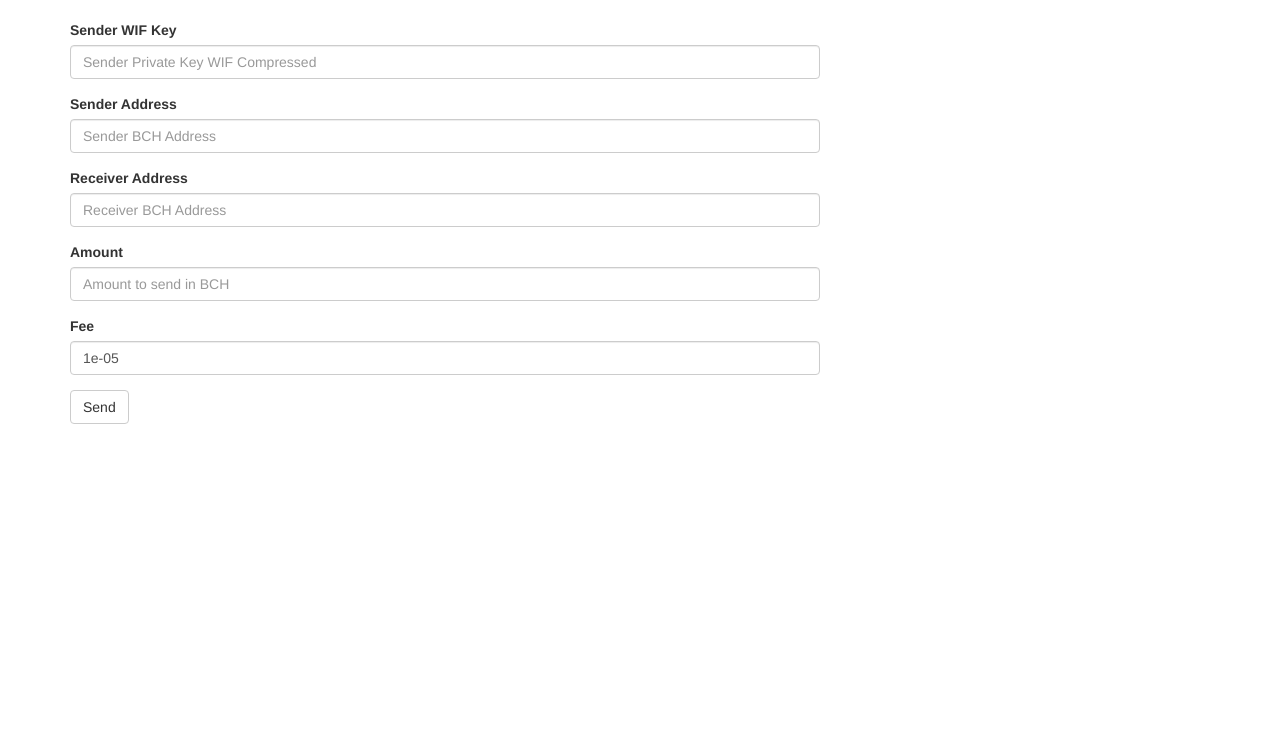
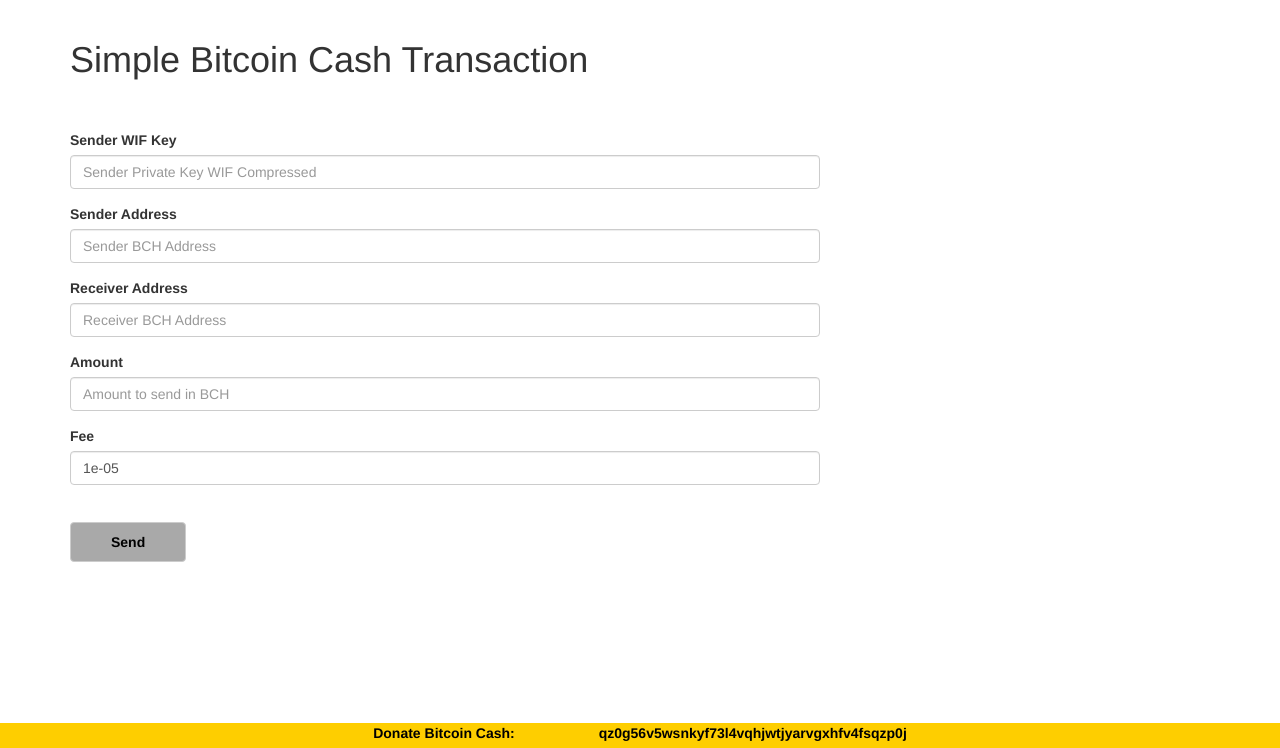
Before and after one commit to omarkad2/bitcoin-cash-trx, a Flask app: page / in a window 1280 px wide. Shown: the part 52-800 px from the top of the page. Run offline with Flask 2, Linux system fonts and the light colour scheme; some libraries are stand-ins or nearby versions.

Commit message:
Improve visual content

```diff
--- a/static/css/main.css
+++ b/static/css/main.css
@@ -15,7 +15,28 @@
 	padding: 15px 0px 2px 40px;
 	margin-bottom: 35px;
 }
-
 .red{
 	background:lightcoral;
 }
+#submit {
+	color: black;
+	font-weight: 800;
+	margin-top: 22px;
+	background-color: darkgray;
+	padding: 9px 40px;
+}
+.footer {
+	position: fixed;
+	left: 0;
+	bottom: 0;
+	width: 100%;
+	background-color: #FECE00;
+	color: black;
+	text-align: center;
+}
+.footer-prefix {
+	margin-right: 80px;
+}
+.bitcoin-addr {
+	font-weight: 800;
+}
--- a/templates/index.html
+++ b/templates/index.html
@@ -3,6 +3,7 @@
 
 {% block styles %}
 {{ super() }}
+<link rel="shortcut icon" href="{{ url_for('static', filename='favicon.ico') }}">
 <link rel="stylesheet" href="{{ url_for('static', filename='css/main.css') }}">
 <!-- Fontawesome CSS -->
 <link rel="stylesheet" href="https://cdnjs.cloudflare.com/ajax/libs/font-awesome/4.7.0/css/font-awesome.min.css">
@@ -24,7 +25,7 @@ Bitcoin Cash Transaction
             </a>
         </li>
         <li>
-            <a target="_blank" rel="noopener noreferrer" href="https://twitter.com/Cit3stra">
+            <a target="_blank" rel="noopener noreferrer" href="https://twitter.com/oupscrk">
                 Follow me on <i class="fa fa-twitter"></i>
             </a>
         </li>
@@ -34,6 +35,8 @@ Bitcoin Cash Transaction
 <div class="container">
     <div class="row">
         <div class="col-md-8">
+            <h1>Simple Bitcoin Cash Transaction</h1>
+            <br><br>
             {% if error %}
                 <div class="box red">
                     <p class="space-above"><strong>{{ error }}</strong></p>
@@ -44,5 +47,20 @@ Bitcoin Cash Transaction
         </div>
     </div>
 </div>
+<br><br>
+<div class="footer">
+    <label class="footer-prefix">Donate Bitcoin Cash:</label>
+    <label class="bitcoin-addr">qz0g56v5wsnkyf73l4vqhjwtjyarvgxhfv4fsqzp0j</label>
+</div>
 
 {% endblock %}
+{% block scripts %}
+{{super()}}
+<script>
+    $(document).ready(function () {
+        $('form').submit(function() {
+            $("#submit").prop("disabled",true);
+        });
+    });
+</script>
+{% endblock %}
--- a/templates/result.html
+++ b/templates/result.html
@@ -3,6 +3,7 @@
 
 {% block styles %}
 {{ super() }}
+<link rel="shortcut icon" href="{{ url_for('static', filename='favicon.ico') }}">
 <link rel="stylesheet" href="{{ url_for('static', filename='css/main.css') }}">
 <!-- Fontawesome CSS -->
 <link rel="stylesheet" href="https://cdnjs.cloudflare.com/ajax/libs/font-awesome/4.7.0/css/font-awesome.min.css">
@@ -39,4 +40,9 @@ Bitcoin Cash Transaction
         </div>
     </div>
 </div>
+<br><br>
+<div class="footer">
+    <label class="footer-prefix">Donate Bitcoin Cash:</label>
+    <label class="bitcoin-addr">qz0g56v5wsnkyf73l4vqhjwtjyarvgxhfv4fsqzp0j</label>
+</div>
 {% endblock %}
```
Also changed, not shown: README.md, receiver-qrcode.png (deleted), static/favicon.ico (added).
